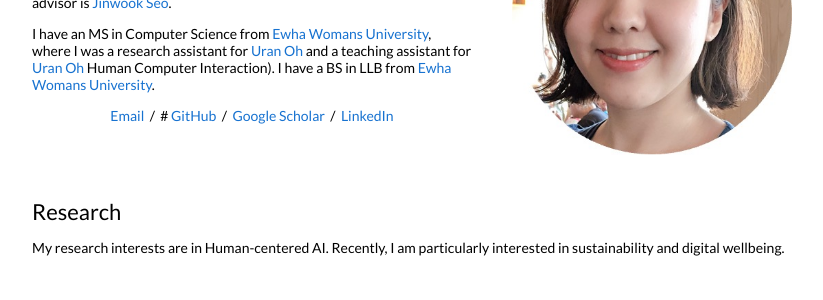
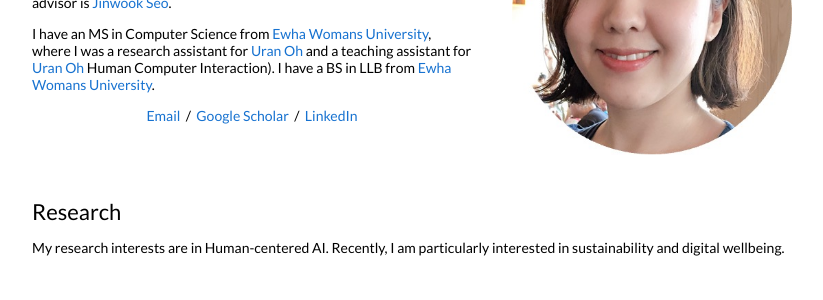
Before and after one commit to chrnlee/chrnlee.github.io, a Jekyll site: the page built from _posts/2023-08-28-3dgaussians.markdown, in a window 1280 px wide and 900 px high. Shown: the part 154-454 px from the top of the window, without its empty margins (228-1051 px from the left). Built offline with Jekyll 4.4.1, drawn with Linux system fonts in a browser that asks for light colours.

Commit message:
Update default.html

```diff
--- a/_layouts/default.html
+++ b/_layouts/default.html
@@ -41,7 +41,6 @@
               </p>
               <p style="text-align:center">
                 <a target="_blank" href="https://mailhide.io/e/B8TyS"> Email</a> &nbsp;/&nbsp;
-              # <a href="https://github.com/leonidk">GitHub</a> &nbsp;/&nbsp;
                 <a href="https://scholar.google.com/citations?hl=ko&user=QGkBCGkAAAAJ">Google Scholar</a> &nbsp;/&nbsp;
                 <a href="https://www.linkedin.com/in/chaerinlee"> LinkedIn </a>
               </p>
```
